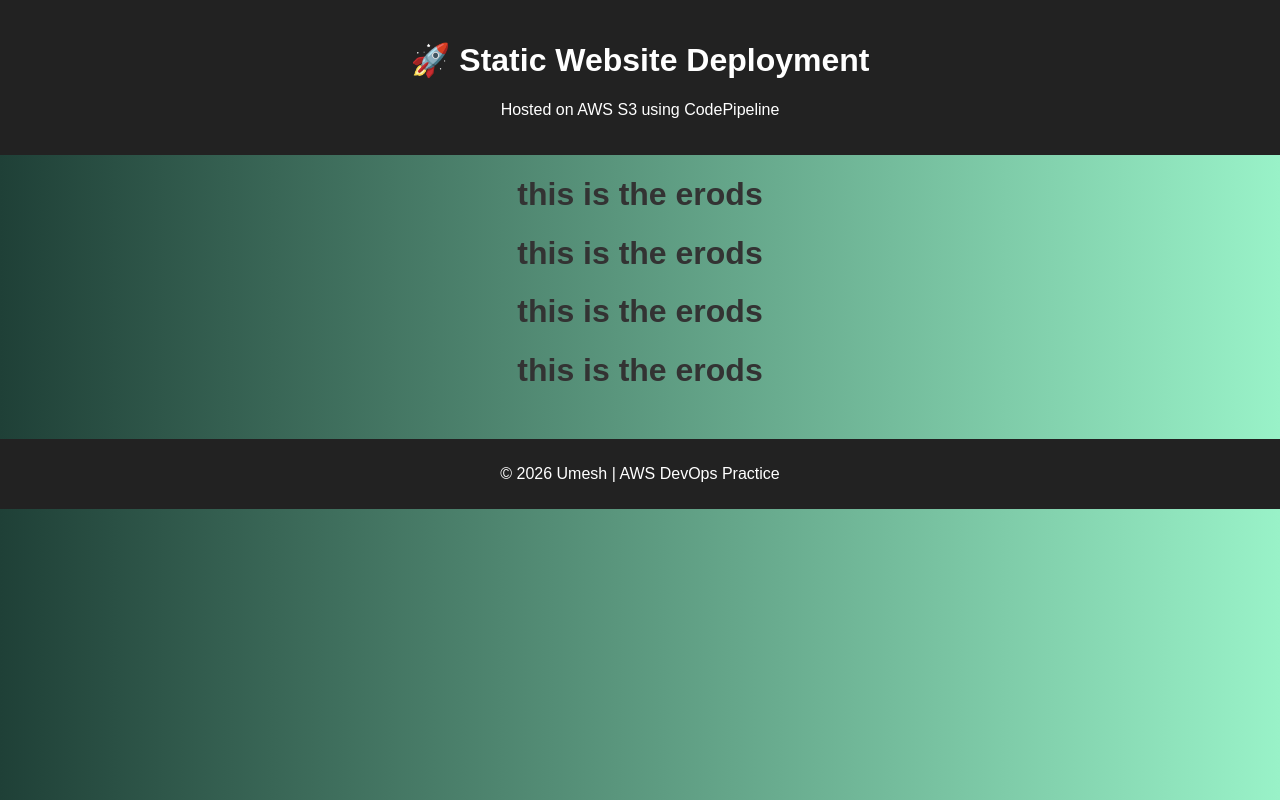
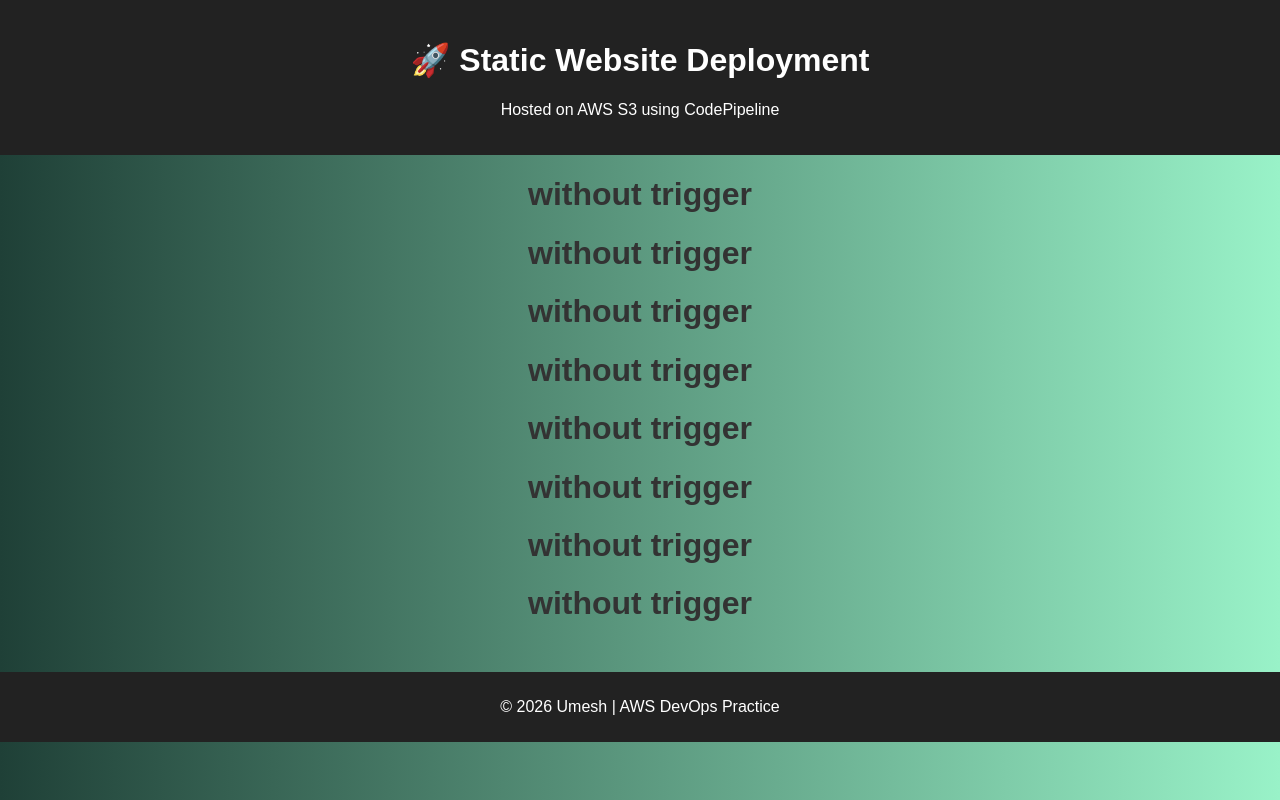
Before and after one commit to umesh8806/web-hosting-pipeline, a plain HTML site: page index.html in a window 1280 px wide. Drawn offline with Linux system fonts and the light colour scheme.

Commit message:
Replace 'this is the erods' with 'without trigger'

```diff
--- a/index.html
+++ b/index.html
@@ -13,10 +13,14 @@
         <p>Hosted on AWS S3 using CodePipeline</p>
     </header>
 
-<h1>this is the erods</h1>
-    <h1>this is the erods</h1>
-    <h1>this is the erods</h1>
-    <h1>this is the erods</h1>
+<h1>without trigger</h1>
+    <h1>without trigger</h1>
+    <h1>without trigger</h1>
+    <h1>without trigger</h1>
+    <h1>without trigger</h1>
+    <h1>without trigger</h1>
+    <h1>without trigger</h1>
+    <h1>without trigger</h1>
 
 
     <footer>
```
